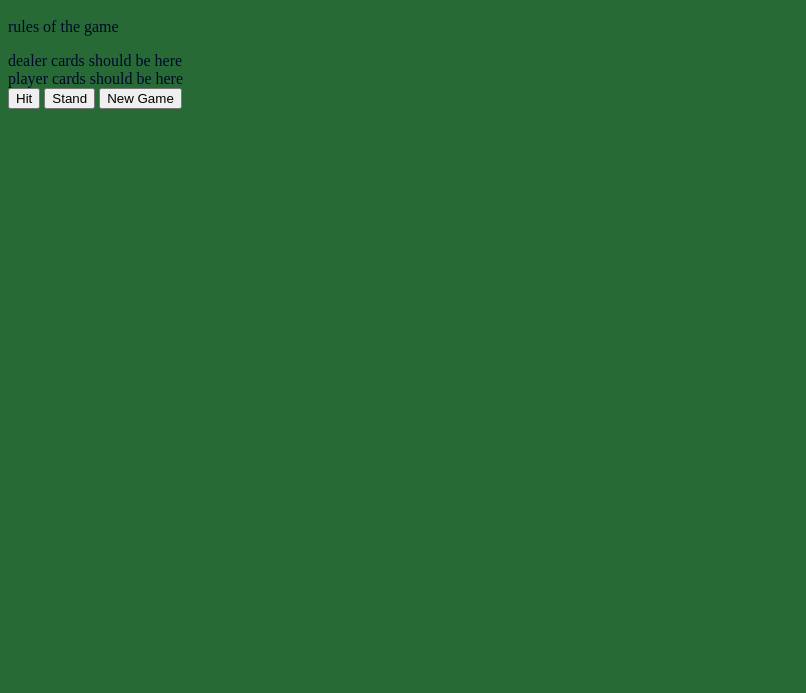
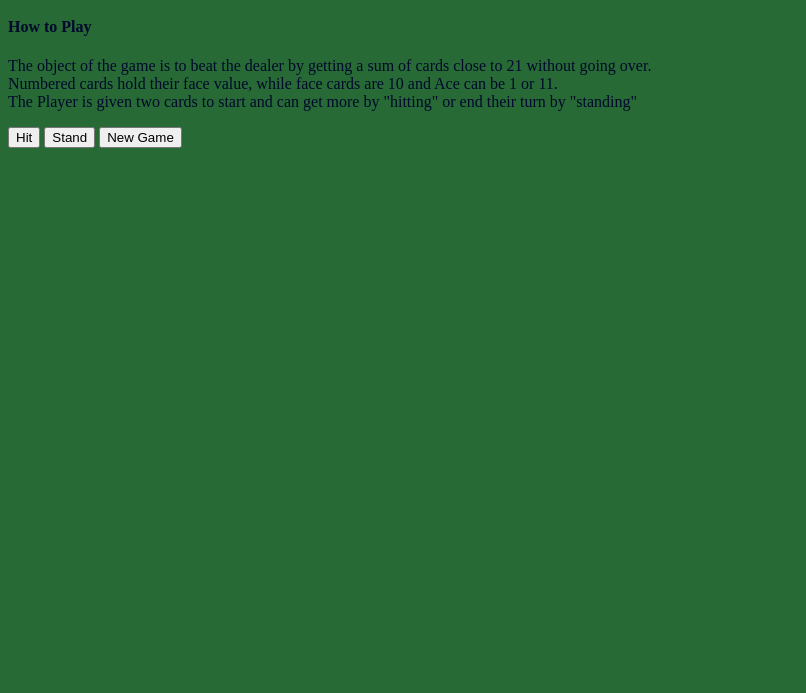
Before and after one commit to kimbaldeo/Blackjack-Game, a plain HTML site: page index.html in a window 1280 px wide. Shown: the part 107-800 px from the top of the page, without its empty margins (0-806 px from the left). Drawn offline with Linux system fonts and the light colour scheme.

Commit message:
adding rules and section for scores

```diff
--- a/index.html
+++ b/index.html
@@ -10,21 +10,25 @@
 </head>
 <body>
     <h1>BlackJack</h1>
-
-    <div class="gameplay">
-        <p>rules of the game</p>
+    <div class= "rules">
+        <h4>How to Play</h4>
+            <p>The object of the game is to beat the dealer by getting a sum of cards close to 21 without going over. <br>
+                Numbered cards hold their face value, while face cards are 10 and Ace can be 1 or 11.<br>
+                The Player is given two cards to start and can get more by "hitting" or end their turn by "standing"
+            </p>
+    <div class = "gameboard">
         </div>
         <div class = "dealer">
-        dealer cards should be here
+            <span class= "score" id= "dealer_score"></span>
         </div>
         <div class = "player">
-        player cards should be here
+            <span class= "score" id= "player_score"></span>
         </div>
         <div class = "buttons">
             <button id = "hit">Hit</button>
             <button id = "stand">Stand</button>
             <button id = "new_game">New Game</button>
-
+        </div>
     </div>
 </body>
 </html>
```
Lines whose indentation alone changed are shown as unchanged.
